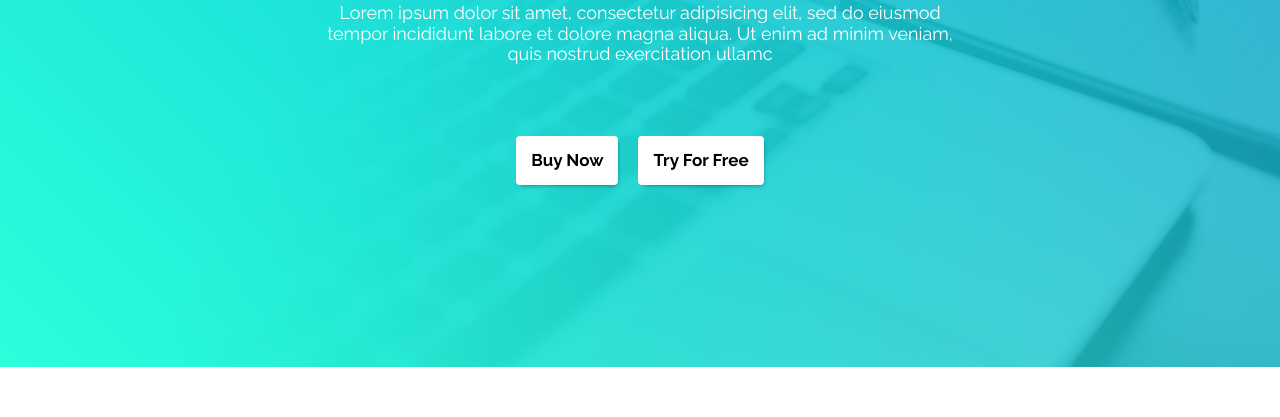
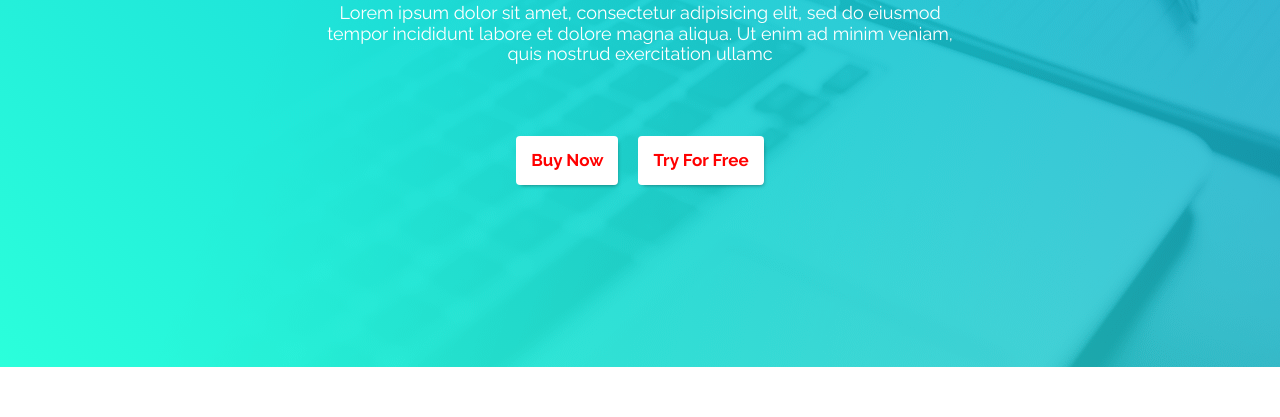
Before and after one commit to ElijahFront1/Span415.github.io, a website: page index.html in a window 1280 px wide. Shown: the part 383-800 px from the top of the page. Drawn offline with nearby package versions, Linux system fonts and the light colour scheme; files that its build step writes are made by us from their sources.

Commit message:
adaptive changes2

```diff
--- a/scss/style.scss
+++ b/scss/style.scss
@@ -19,7 +19,7 @@
 
 /* ---Sets--- */
 %secondary-buttons a {
-    color: black;
+    color: red;
     text-decoration: none;
     font-size: 17px;
     background-color: white;
@@ -60,7 +60,7 @@
 
 /* ---Header--- */
 .section-header {
-    height: 750px;
+    min-height: 750px;
     margin: 0 auto;
     background-image: url("../img/header-bg.gif");
     background-size: cover;
```
